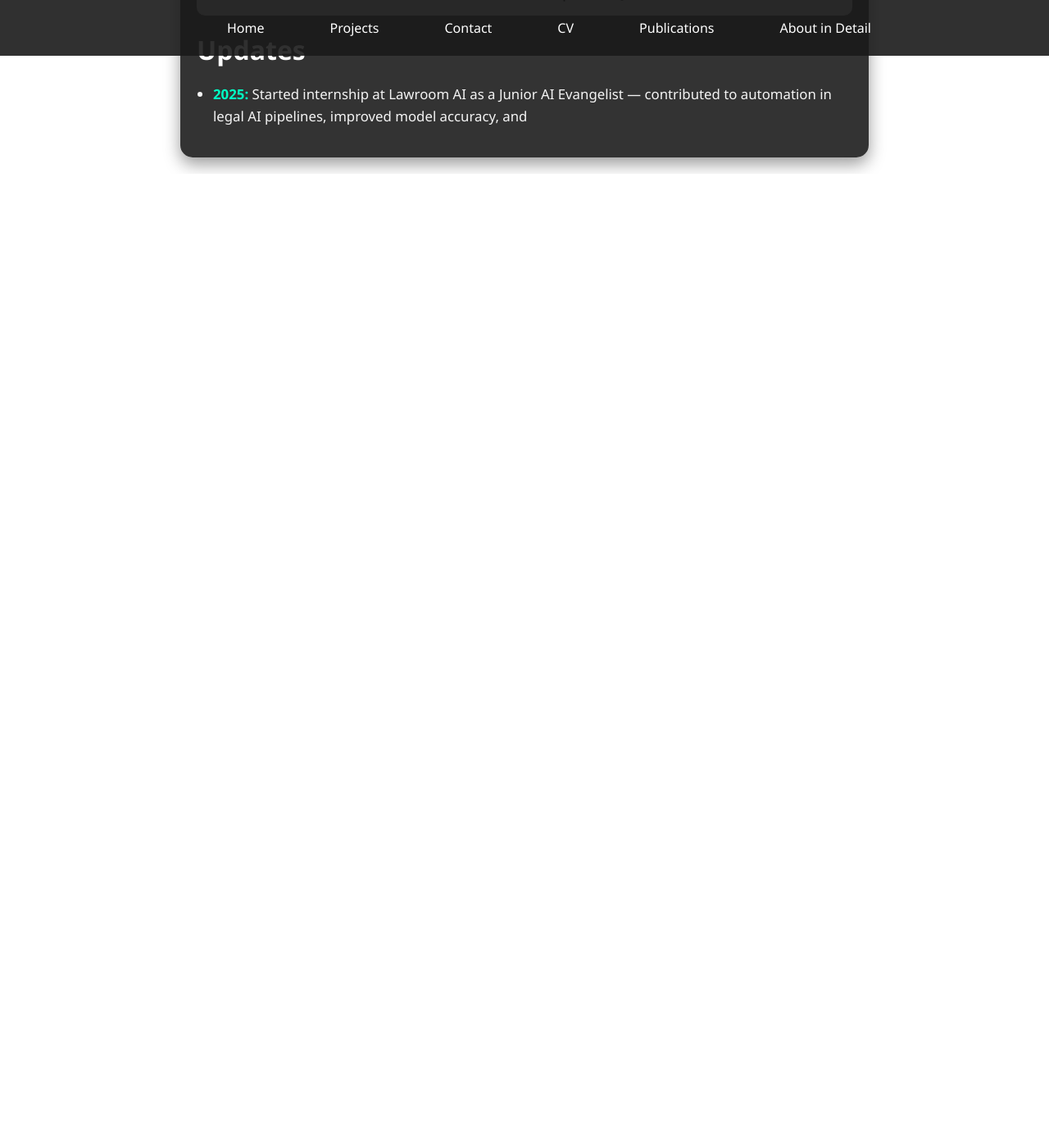
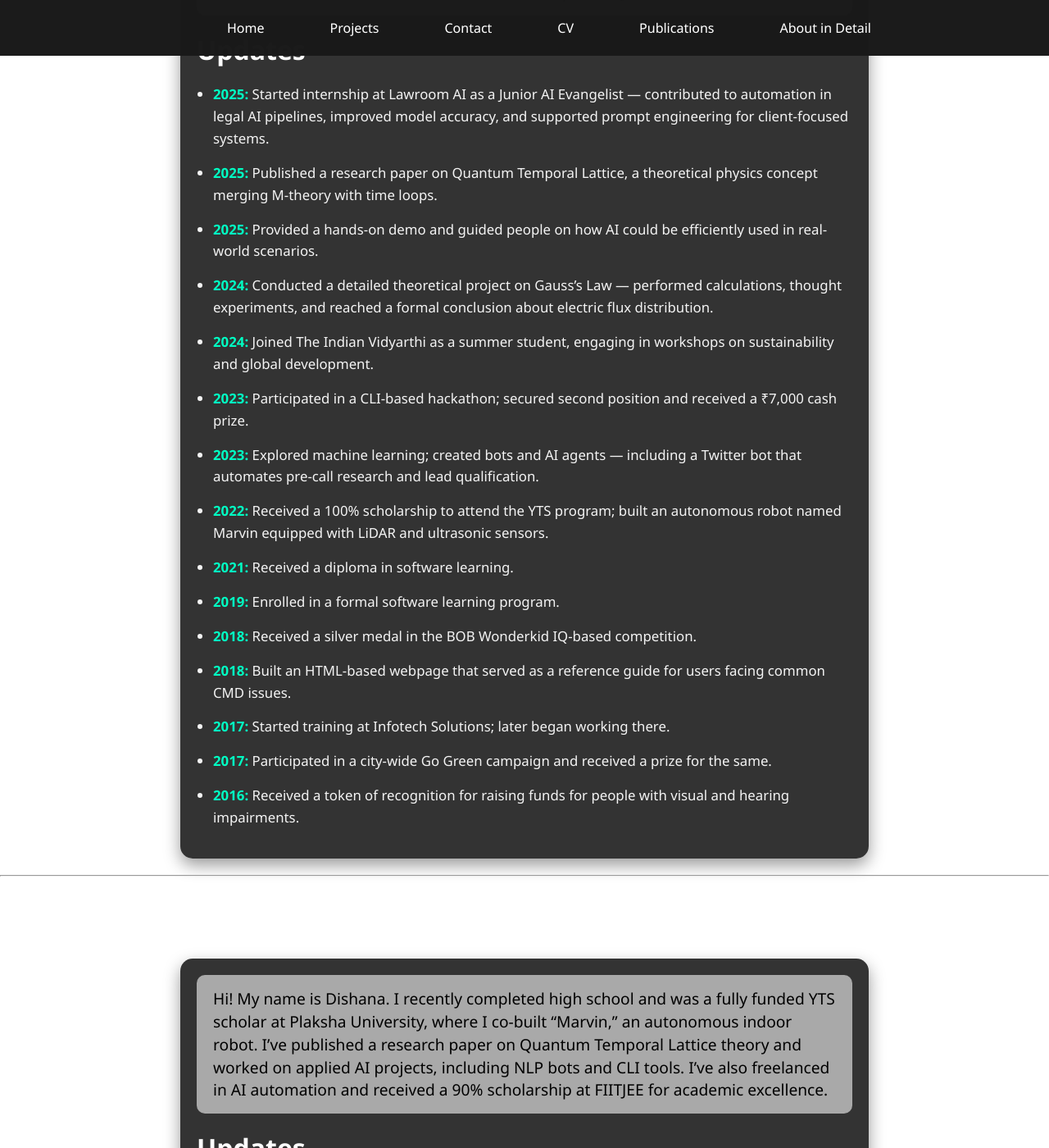
Before and after one commit to dishana11/dishana11.github.io, a Jekyll site: the page built from index.md, in a window 1280 px wide and 1400 px high, scrolled down 270 px. Shown: the whole window at 82% size. Built offline with Jekyll 4.4.1, drawn with Linux system fonts in a browser that asks for light colours; before the commit the page ends 900 px from its top, so only the background shows below that.

Commit message:
Update index.md

```diff
--- a/index.md
+++ b/index.md
@@ -1,7 +1,46 @@
 ---
 title: Home
 layout: default
+permalink: /---
+title: Home
+layout: default
 permalink: /
+gif: index.gif
+---
+
+<div class="navbar">
+  <a href="{{ site.baseurl }}/">Home</a>
+  <a href="{{ site.baseurl }}/projects">Projects</a>
+  <a href="{{ site.baseurl }}/contact">Contact</a>
+  <a href="{{ site.baseurl }}/cv">CV</a>
+  <a href="{{ site.baseurl }}/publications">Publications</a>
+  <a href="{{ site.baseurl }}/about-detail">About in Detail</a>
+</div>
+
+<div class="content-box">
+  <div class="intro-text">
+    Hi! My name is Dishana. I recently completed high school and was a fully funded YTS scholar at Plaksha University, where I co-built “Marvin,” an autonomous indoor robot. I’ve published a research paper on Quantum Temporal Lattice theory and worked on applied AI projects, including NLP bots and CLI tools. I’ve also freelanced in AI automation and received a 90% scholarship at FIITJEE for academic excellence.
+  </div>
+  <h1>Updates</h1>
+  <ul>
+    <li><strong>2025:</strong> Started internship at Lawroom AI as a Junior AI Evangelist — contributed to automation in legal AI pipelines, improved model accuracy, and supported prompt engineering for client-focused systems.</li>
+    <li><strong>2025:</strong> Published a research paper on Quantum Temporal Lattice, a theoretical physics concept merging M-theory with time loops.</li>
+    <li><strong>2025:</strong> Provided a hands-on demo and guided people on how AI could be efficiently used in real-world scenarios.</li>
+    <li><strong>2024:</strong> Conducted a detailed theoretical project on Gauss’s Law — performed calculations, thought experiments, and reached a formal conclusion about electric flux distribution.</li>
+    <li><strong>2024:</strong> Joined The Indian Vidyarthi as a summer student, engaging in workshops on sustainability and global development.</li>
+    <li><strong>2023:</strong> Participated in a CLI-based hackathon; secured second position and received a ₹7,000 cash prize.</li>
+    <li><strong>2023:</strong> Explored machine learning; created bots and AI agents — including a Twitter bot that automates pre-call research and lead qualification.</li>
+    <li><strong>2022:</strong> Received a 100% scholarship to attend the YTS program; built an autonomous robot named Marvin equipped with LiDAR and ultrasonic sensors.</li>
+    <li><strong>2021:</strong> Received a diploma in software learning.</li>
+    <li><strong>2019:</strong> Enrolled in a formal software learning program.</li>
+    <li><strong>2018:</strong> Received a silver medal in the BOB Wonderkid IQ-based competition.</li>
+    <li><strong>2018:</strong> Built an HTML-based webpage that served as a reference guide for users facing common CMD issues.</li>
+    <li><strong>2017:</strong> Started training at Infotech Solutions; later began working there.</li>
+    <li><strong>2017:</strong> Participated in a city-wide Go Green campaign and received a prize for the same.</li>
+    <li><strong>2016:</strong> Received a token of recognition for raising funds for people with visual and hearing impairments.</li>
+  </ul>
+</div>
+
 ---
 
 <div class="navbar">
```
